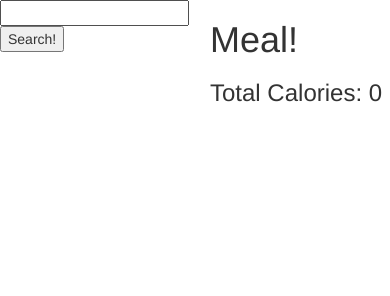
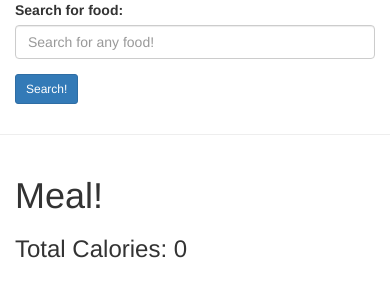
Before and after one commit to mgdeveloper1406/callori, a website: page index.html in a window 390 px wide. Shown: the top 296 px of the page. Drawn offline with nearby package versions, Linux system fonts and the light colour scheme.

Commit message:
Make it prettier

```diff
--- a/index.html
+++ b/index.html
@@ -10,29 +10,37 @@
         <link rel="stylesheet" href="css/main.css">
     </head>
     <body>
+        <div class='container'>
             <div class='row'>
-            <div id='search' class='col-xs-6 col-sm-6 col-md-6 col-lg-6'>
+                <div id='search' class='col-xs-12 col-sm-12 col-md-6 col-lg-6'>
                     <form onsubmit='return false'>
-                    <input type='text' id='searchField'></input>
-                    <button id='searchButton' type='submit'>Search!</button>
+                        <div class='form-group'>
+                            <label for='searchField'>Search for food:</label>
+                            <input type='text' class='form-control' id='searchField' placeholder='Search for any food!'>
+                        </div>
+                        <button class='btn btn-sm btn-primary' id='searchButton' type='submit'>Search!</button>
                     </form>
                     <ul id='search-food-list'></ul>
                 </div>
 
-            <div id='meal' class='col-xs-6 col-sm-6 col-md-6 col-lg-6'>
+                <hr class='col-xs-12 col-sm-12 hidden-md hidden-lg'>
+
+                <div id='meal' class='col-xs-12 col-sm-12 col-md-6 col-lg-6'>
                     <h1>Meal!</h1>
                     <ul id='meal-food-list'></ul>
                     <h3 id='total'>Total Calories: <span>0</span></h3>
                 </div>
             </div>
+        </div>
+
 
         <script type="text/template" id="food-search-template">
-            <button id='add'>Add to meal!</button>
+            <button class='btn btn-xs btn-info' id='add'>Add to meal!</button>
             <span><%= brand_name %> - <%= item_name %> --- calories: <%= nf_calories %></span>
         </script>
 
         <script type="text/template" id="meal-item-template">
-            <button id='remove'>Remove from meal!</button>
+            <button class='btn btn-xs btn-warning' id='remove'>Remove</button>
             <span><%= brand_name %> - <%= item_name %> --- calories: <%= nf_calories %></span>
         </script>
 
```
Lines whose indentation alone changed are shown as unchanged.
